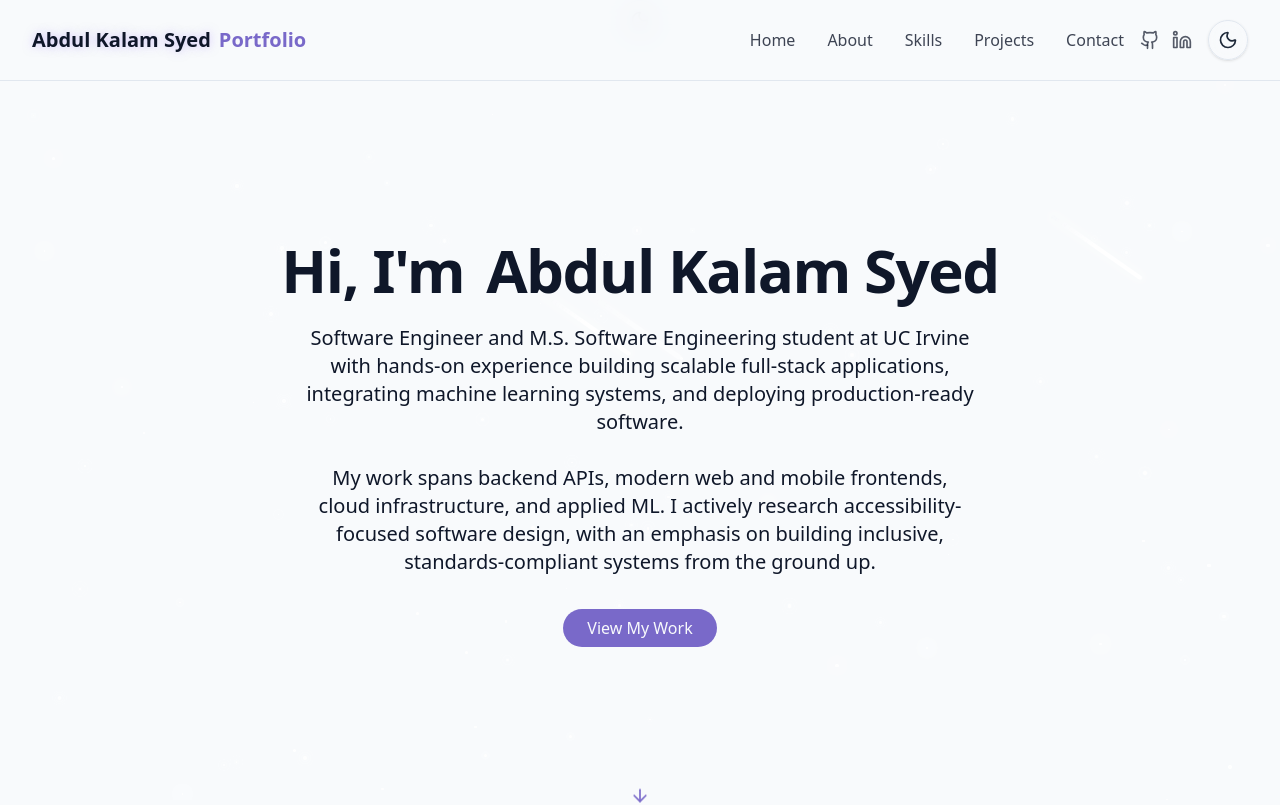
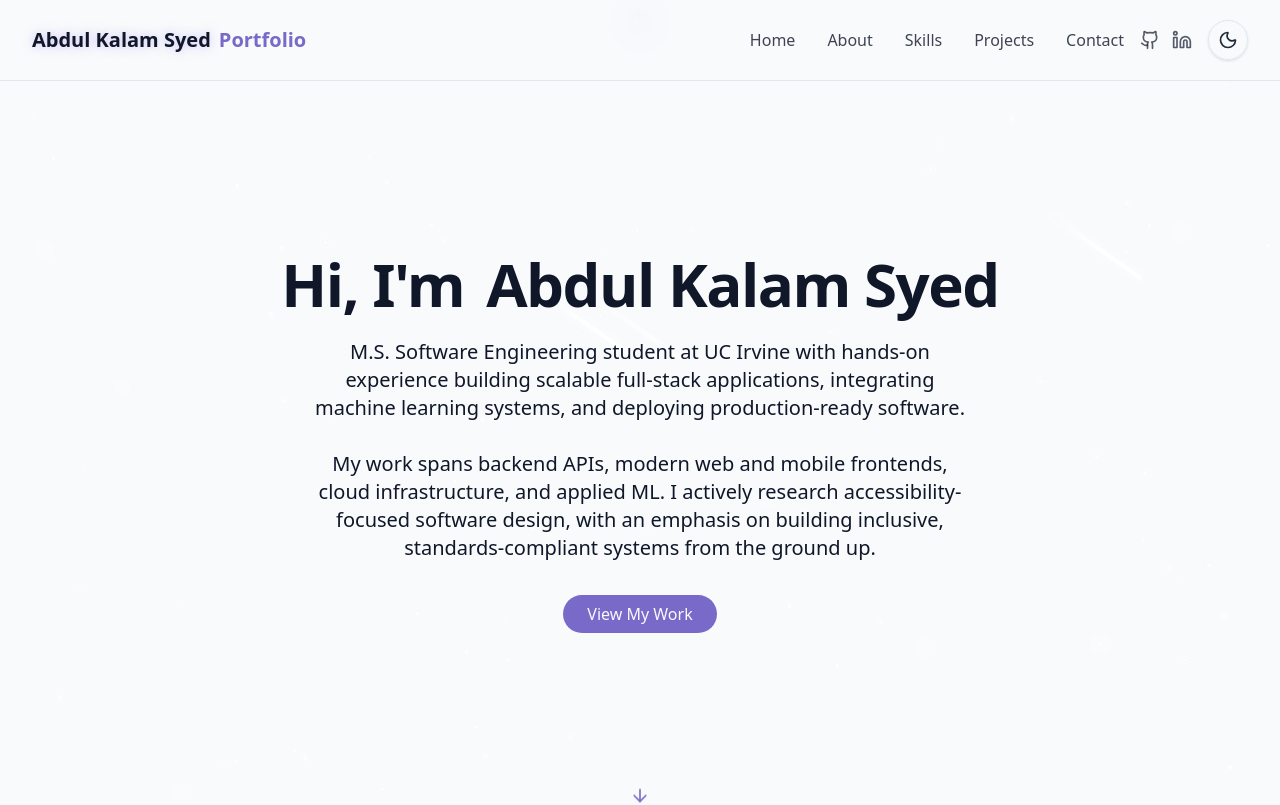
Before and after one commit to abdulksyed10/My-Portfolio-Website, a React (Vite) app: page / in a window 1280 px wide. Shown: the top 805 px of the page. Built offline with nearby package versions, Linux system fonts and the light colour scheme.

Commit message:
Updated hero section

```diff
--- a/src/components/HeroSection.jsx
+++ b/src/components/HeroSection.jsx
@@ -20,7 +20,7 @@ export const HeroSection = () => {
           </h1>
 
           <p className="text-lg md:text-xl text-muted-foreground max-w-2xl mx-auto opacity-0 animate-fade-in-delay-3">
-            Software Engineer and M.S. Software Engineering student at UC Irvine with hands-on experience building
+            M.S. Software Engineering student at UC Irvine with hands-on experience building
             scalable full-stack applications, integrating machine learning systems, and deploying production-ready software.
             <br />
             <br />
```
